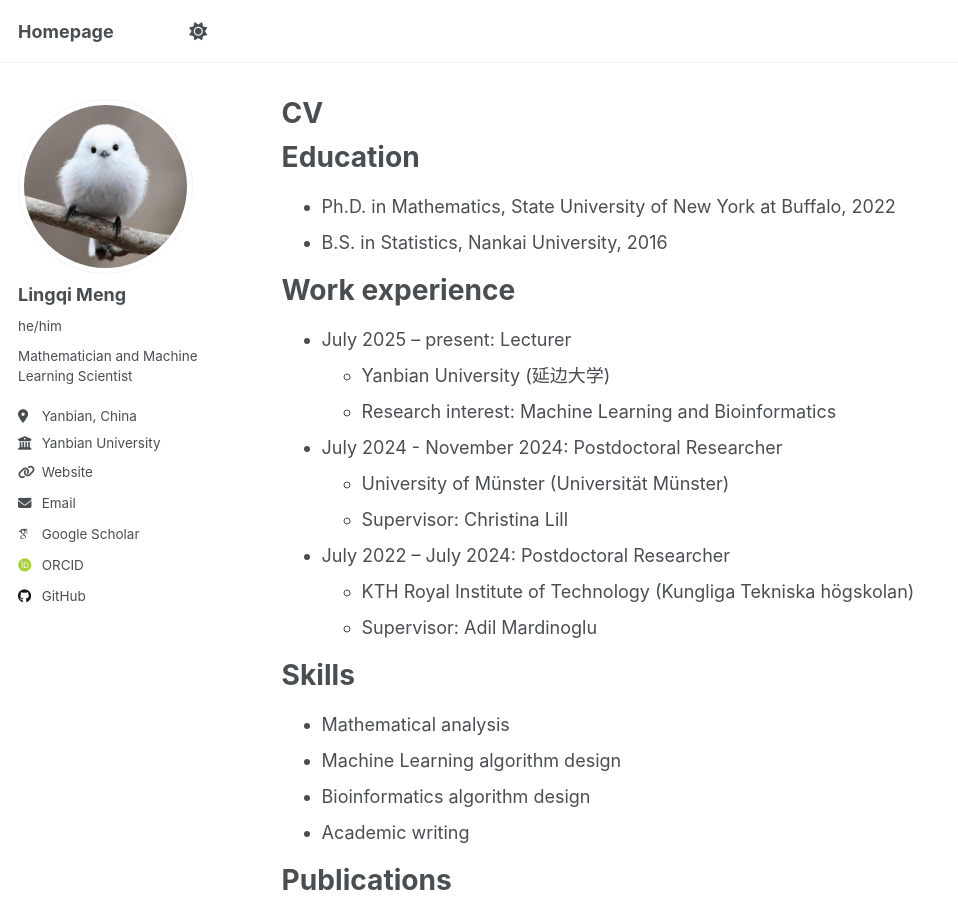
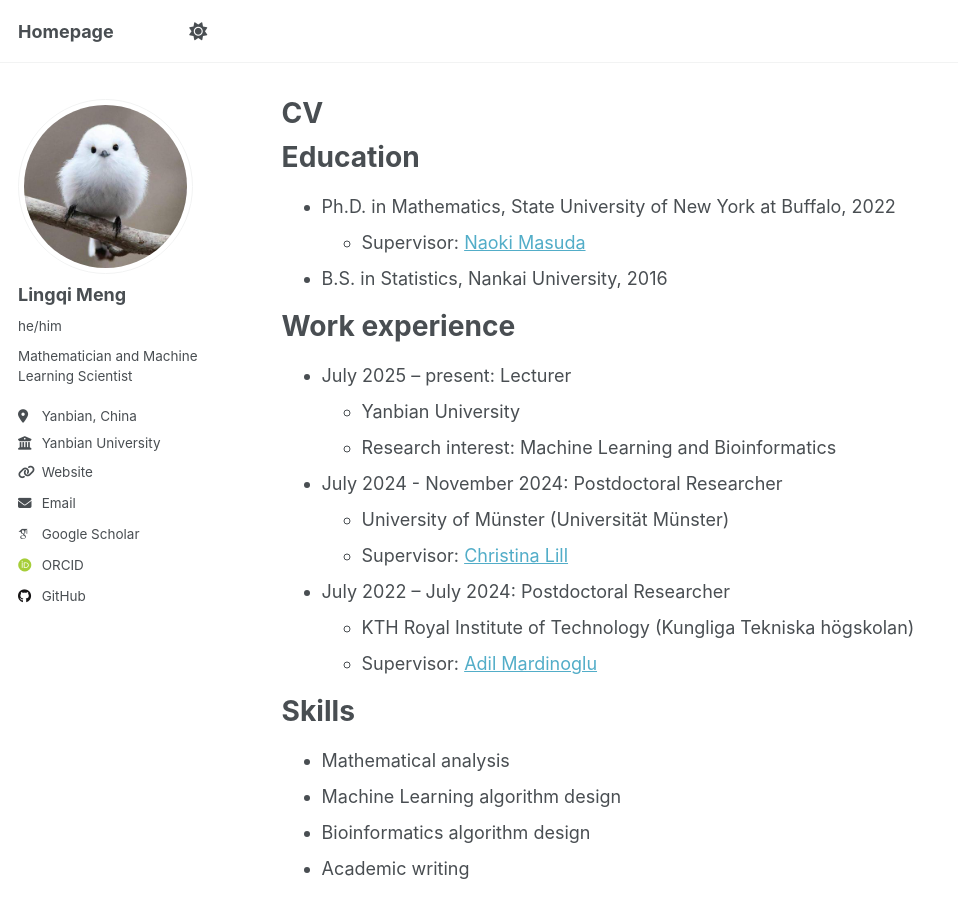
Before and after one commit to lingqime/lingqime.github.io, a Jekyll site: the page built from _pages/cv.md, in a window 1280 px wide and 900 px high. Shown: the whole window, without its empty margins (0-958 px from the left). Built offline with Jekyll 4.4.1, drawn with Linux system fonts in a browser that asks for light colours; some web fonts are replaced; a script that is not in the unit is left out.

Commit message:
Update cv.md

```diff
--- a/_pages/cv.md
+++ b/_pages/cv.md
@@ -12,21 +12,22 @@
 Education
 ======
 * Ph.D. in Mathematics, State University of New York at Buffalo, 2022
+  * Supervisor: [Naoki Masuda](https://naokimas.github.io/naokimasuda.github.io/)
 * B.S. in Statistics, Nankai University, 2016
 
 Work experience
 ======
 * July 2025 – present: Lecturer
-  * Yanbian University (延边大学)
+  * Yanbian University
   * Research interest: Machine Learning and Bioinformatics
 
 * July 2024 - November 2024: Postdoctoral Researcher
   * University of Münster (Universität Münster)
-  * Supervisor: Christina Lill
+  * Supervisor: [Christina Lill](https://www.medizin.uni-muenster.de/epi/institut/mitarbeiter/univ-prof-dr-med-christina-lill-translationale-epidemiologie.html)
 
 * July 2022 – July 2024: Postdoctoral Researcher
   * KTH Royal Institute of Technology (Kungliga Tekniska högskolan)
-  * Supervisor: Adil Mardinoglu
+  * Supervisor: [Adil Mardinoglu](https://www.kcl.ac.uk/people/adil-mardinoglu)
 
 Skills
 ======
```
